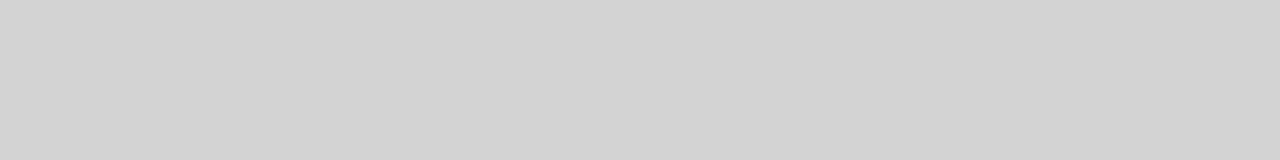
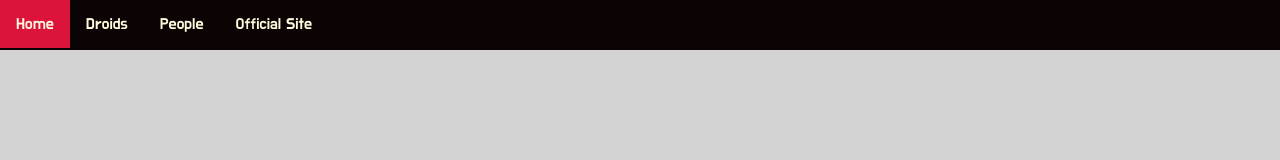
Before and after one commit to chrislojacono/HTML-101, a plain HTML site: page index.html in a window 1280 px wide. Drawn offline with Linux system fonts and the light colour scheme.

Commit message:
Styled Navigation with cool font

```diff
--- a/index.html
+++ b/index.html
@@ -7,12 +7,22 @@
     <title>Star Wars</title>
 
     <link rel="stylesheet" href="main.css">
+    <link href="https://fonts.googleapis.com/css2?family=Do+Hyeon&display=swap" rel="stylesheet">
 </head>
 <body>
+    <nav>
+        <ul>
+            <li><a href="./index.html">Home</a></li>
+            <li><a href="./droids.html">Droids</a></li>
+            <li><a href="./people.html">People</a></li>
+            <li><a href="www.starwars.com">Official Site</a></li>
+        </ul>
+    </nav>
     <title>
         <h1>Star Wars: Revenge of Cohort E13</h1>
     </title>
 
+
     <script src="main.js"></script>
 </body>
 </html>
--- a/main.css
+++ b/main.css
@@ -1,3 +1,26 @@
 body{
     background-color: lightgrey;
+    margin: 0;
+    padding: 0;
 }
+ul{
+    list-style-type: none;
+    margin: 0;
+    padding: 0;
+    background-color: rgb(12, 4, 4);
+    height: 50px;
+    text-align: center;
+}
+li a{
+    color: cornsilk;
+    padding: 14px 16px;
+    text-decoration: none;
+    display: block;
+    font-family:'Do Hyeon', sans-serif;
+}
+li{
+    float: left;
+}
+li a:hover{
+    background-color: crimson;
+}
```
Also changed, not shown: droids.html (added), people.html (added).
